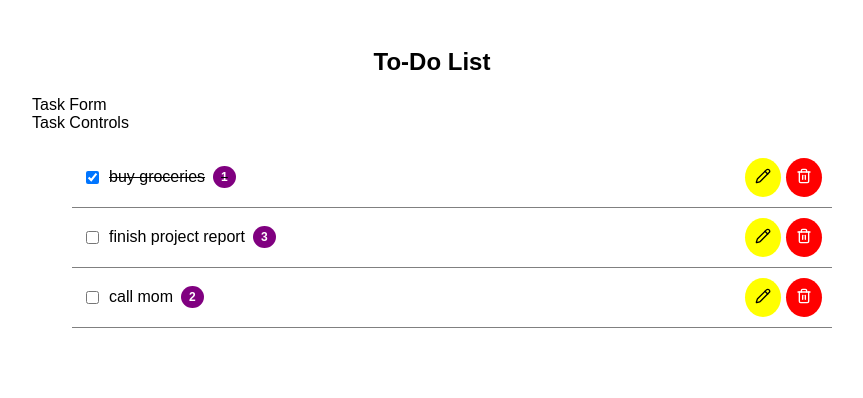
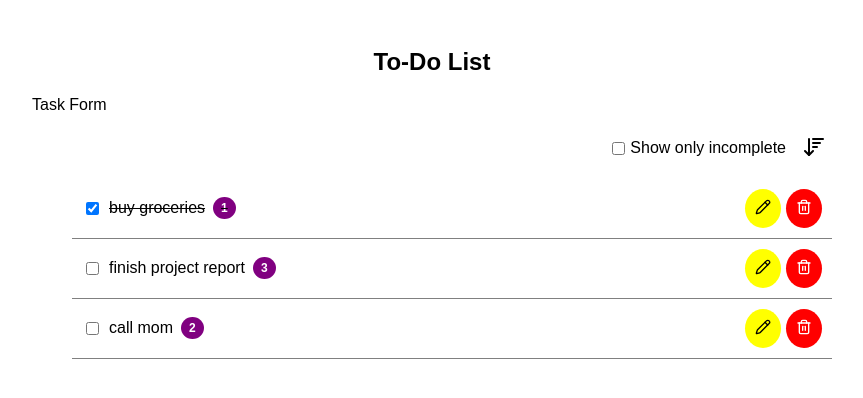
Before and after one commit to Tharmeem1999/React_Project-To_Do_List_App, a React (Vite) app: page / in a window 1280 px wide. Shown: the top 398 px of the page, without its empty margins (208-1071 px from the left). Built offline with nearby package versions, Linux system fonts and the light colour scheme.

Commit message:
built the TaskControls Component

```diff
--- a/src/App.jsx
+++ b/src/App.jsx
@@ -4,7 +4,6 @@
 import TaskList from "./components/TaskList";
 
 const App = () => {
-  // eslint-disable-next-line no-unused-vars
   const [tasks, setTasks] = useState([
     {
       id: 1,
@@ -26,6 +25,13 @@
     },
   ]);
 
+  const [showOnlyIncomplete, setShowOnlyIncomplete] = useState(false);
+
+  const sortTasks = () => {
+    const sortedTasks = [...tasks].sort((a, b) => a.priority - b.priority);
+    setTasks(sortedTasks)
+  };
+
   return (
     <div
       style={{
@@ -37,8 +43,15 @@
     >
       <h2 style={{ textAlign: "center" }}>To-Do List</h2>
       <TaskForm />
-      <TaskControls />
-      <TaskList tasks={tasks} />
+      <TaskControls
+        showOnlyIncomplete={showOnlyIncomplete}
+        setShowOnlyIncomplete={setShowOnlyIncomplete}
+        sortTasks={sortTasks}
+      />
+      <TaskList
+        tasks={tasks}
+        showOnlyIncomplete={showOnlyIncomplete}
+      />
     </div>
   )
 }
--- a/src/components/TaskControls.jsx
+++ b/src/components/TaskControls.jsx
@@ -1,7 +1,39 @@
-const TaskControls = () => {
+import { ArrowDownWideNarrow } from "lucide-react";
+
+const TaskControls = ({
+    showOnlyIncomplete,
+    setShowOnlyIncomplete,
+    sortTasks
+}) => {
     return (
-        <div>
-            Task Controls
+        <div
+            style={{
+                display: "flex",
+                justifyContent: "flex-end",
+                alignItems: "center",
+                gap: "10px",
+                marginTop: "20px"
+            }}
+        >
+            <label style={{ display: "flex", alignItems: "center" }}>
+                <input
+                    type="checkbox"
+                    checked={showOnlyIncomplete}
+                    onChange={() => setShowOnlyIncomplete(!showOnlyIncomplete)}
+                    style={{ marginRight: "5px" }}
+                />
+                Show only incomplete
+            </label>
+            <button
+                onClick={sortTasks}
+                style={{
+                    background: "none",
+                    border: "none",
+                    cursor: "pointer"
+                }}
+            >
+                <ArrowDownWideNarrow />
+            </button>
         </div>
     );
 };
--- a/src/components/TaskList.jsx
+++ b/src/components/TaskList.jsx
@@ -2,10 +2,15 @@
 // eslint-disable-next-line no-unused-vars
 import EditTaskForm from "./EditTaskForm";
 
-const TaskList = ({ tasks }) => {
+const TaskList = ({
+    tasks,
+    showOnlyIncomplete,
+}) => {
     return (
         <ul>
-            {tasks.map((task) => (
+            {tasks
+                .filter((task) => !showOnlyIncomplete || !task.done)
+                .map((task) => (
                     <li
                         key={task.id}
                         style={{
```
Lines whose indentation alone changed are shown as unchanged.
